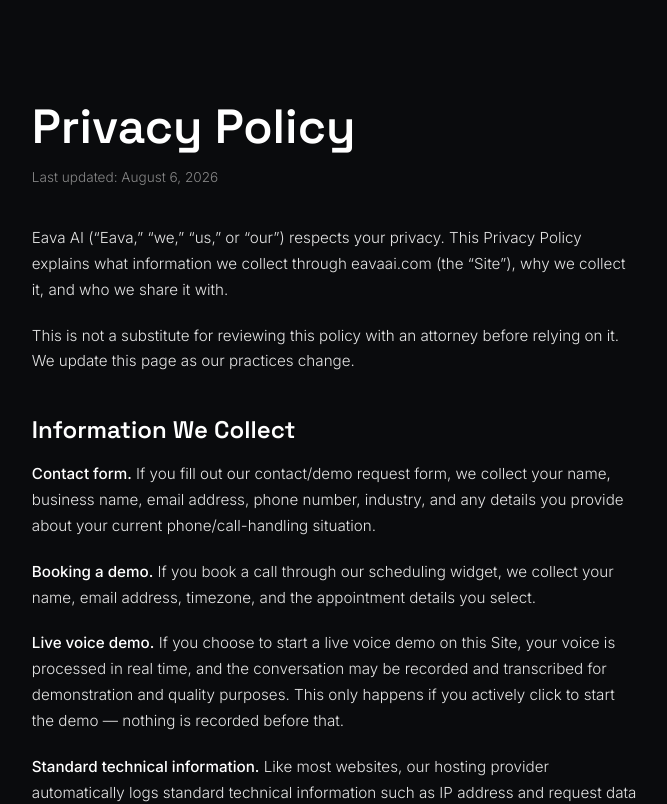
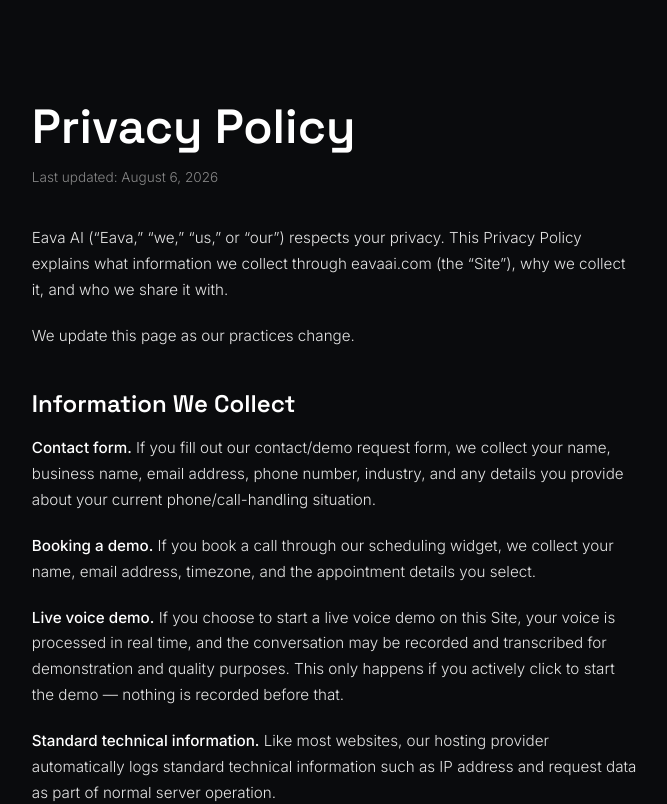
Before and after one commit to Eava-Dev/Eava-website, a Next.js app: page /privacy in a window 1280 px wide. Shown: the top 804 px of the page, without its empty margins (305-972 px from the left). Built offline with nearby package versions, Linux system fonts and the light colour scheme.

Commit message:
Remove attorney-review disclaimer from Privacy Policy
Drop the "not a substitute for reviewing this policy with an
attorney" sentence; keep the practices-change note.

```diff
--- a/app/privacy/page.tsx
+++ b/app/privacy/page.tsx
@@ -74,9 +74,7 @@
         </p>
 
         <p style={pStyle}>
-          This is not a substitute for reviewing this policy with an
-          attorney before relying on it. We update this page as our
-          practices change.
+          We update this page as our practices change.
         </p>
 
         <h2 style={h2Style}>Information We Collect</h2>
```
